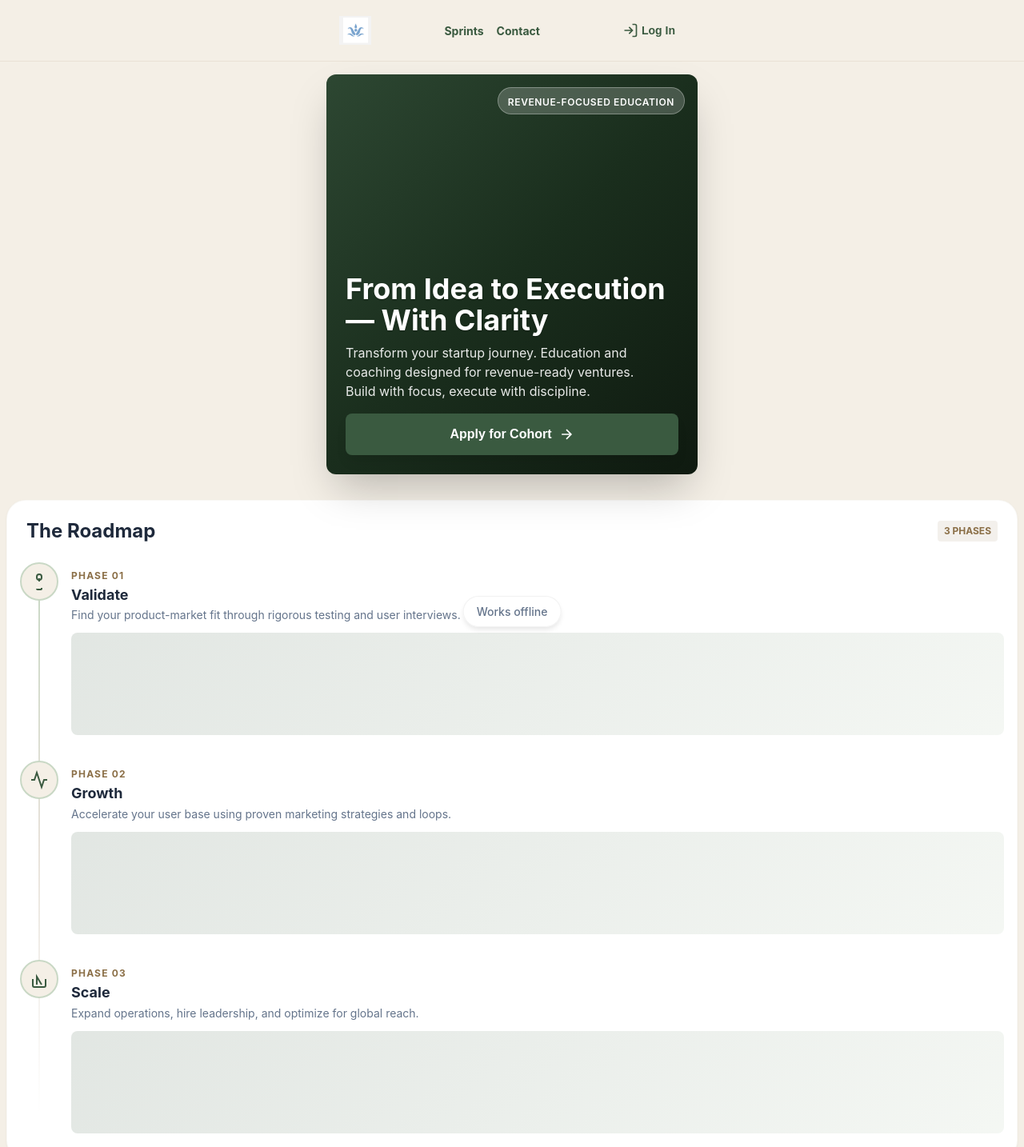
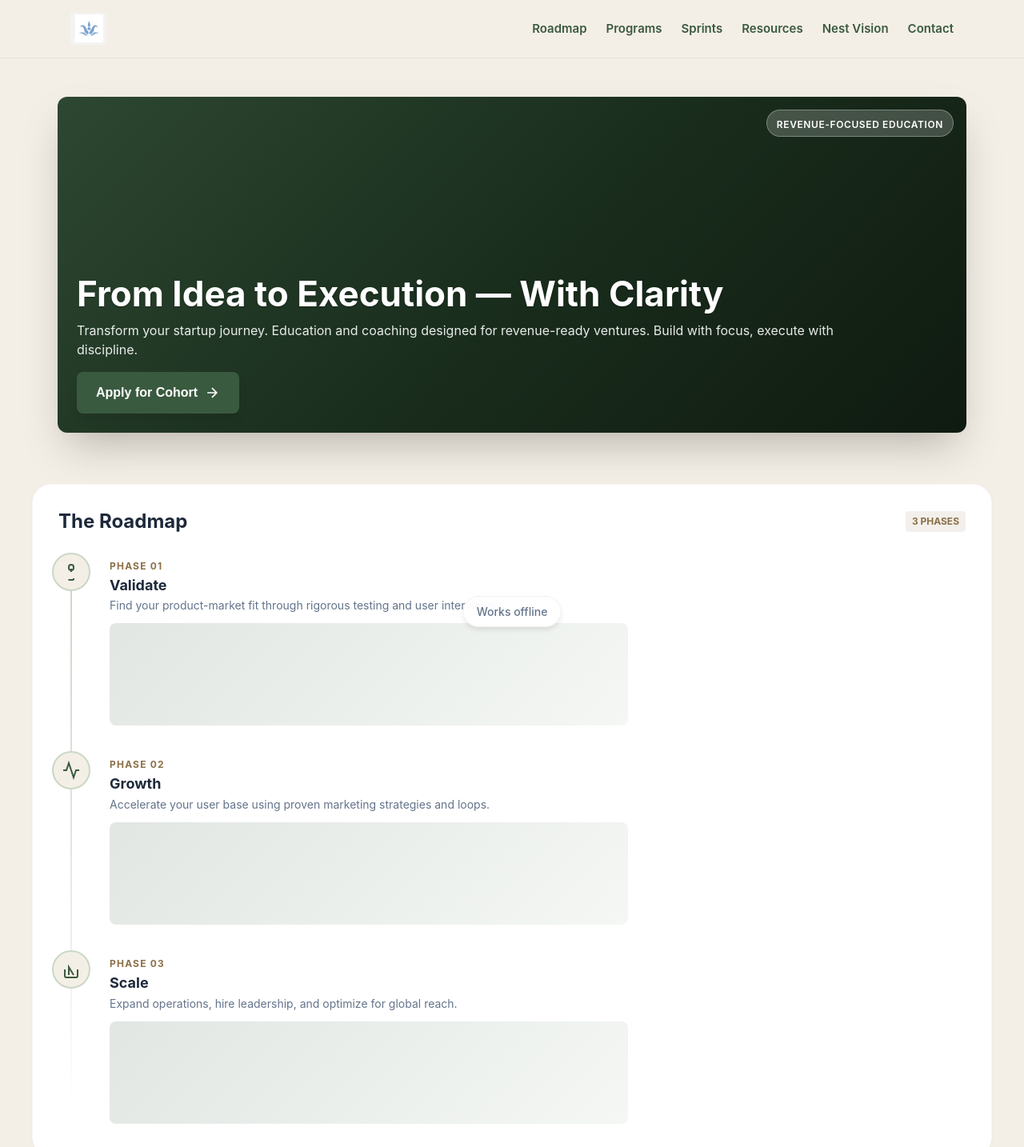
Before and after one commit to akshu5688/acharya-ventures-landing-pages, a website: page gurukullanding page 2/index.html in a window 1280 px wide. Shown: the top 1434 px of the page at 80% size. Drawn offline with Linux system fonts and the light colour scheme.

Commit message:
Desktop-optimized UI: wider layout, full nav with sections, remove login button
Made-with: Cursor

```diff
--- a/gurukullanding page 2/index.html
+++ b/gurukullanding page 2/index.html
@@ -47,9 +47,9 @@
     h2 { font-size: clamp(1.5rem, 4vw, 2rem); }
     h3 { font-size: clamp(1.125rem, 3vw, 1.375rem); }
 
-    /* ===== Layout ===== */
-    .container { width: 100%; max-width: 512px; margin: 0 auto; padding: 0 1rem; }
-    @media (min-width: 640px) { .container { padding: 0 1.5rem; } }
+    /* ===== Layout — Desktop-first ===== */
+    .container { width: 100%; max-width: 1200px; margin: 0 auto; padding: 0 1.5rem; }
+    @media (min-width: 1024px) { .container { padding: 0 2rem; } }
 
     /* ===== Header ===== */
     header {
@@ -69,30 +69,18 @@
       padding: 1rem;
       min-height: 56px;
     }
-    .logo { font-size: 1.25rem; font-weight: 900; color: var(--secondary); flex: 1; }
-    .btn-login {
-      display: flex;
-      align-items: center;
-      gap: 0.25rem;
-      background: none;
-      border: none;
-      color: var(--primary);
-      font-weight: 700;
-      font-size: 0.875rem;
-      cursor: pointer;
-      padding: 0.5rem 0.75rem;
-      min-height: 44px;
-      min-width: 44px;
-      justify-content: center;
-    }
-    .btn-login:active { opacity: 0.7; }
+    .logo { font-size: 1.25rem; font-weight: 900; color: var(--secondary); }
+    .nav-links { display: flex; align-items: center; gap: 1.5rem; flex-wrap: wrap; }
+    .nav-links a { color: var(--primary); font-weight: 600; font-size: 0.9375rem; text-decoration: none; transition: color 0.2s; }
+    .nav-links a:hover { color: var(--secondary); }
     .icon { width: 20px; height: 20px; flex-shrink: 0; }
 
     /* ===== Hero ===== */
-    .hero { padding: 1rem 0 2rem; }
+    .hero { padding: 2rem 0 3rem; }
+    @media (min-width: 768px) { .hero { padding: 3rem 0 4rem; } }
     .hero-card {
       position: relative;
-      min-height: min(500px, 70vh);
+      min-height: min(420px, 55vh);
       border-radius: 0.75rem;
       overflow: hidden;
       box-shadow: 0 25px 50px -12px rgba(0,0,0,0.25);
@@ -113,14 +101,15 @@
     }
     .hero-badge span { font-size: 0.75rem; font-weight: 600; color: white; text-transform: uppercase; letter-spacing: 0.05em; }
     .hero-content { padding: 1.5rem; }
-    .hero h1 { color: white; font-size: clamp(1.75rem, 6vw, 2.25rem); line-height: 1.1; text-shadow: 0 1px 2px rgba(0,0,0,0.3); }
+    .hero h1 { color: white; font-size: clamp(1.75rem, 4vw, 2.75rem); line-height: 1.15; text-shadow: 0 1px 2px rgba(0,0,0,0.3); }
     .hero p { color: rgba(255,255,255,0.9); font-size: 1rem; margin-top: 0.5rem; max-width: 90%; }
     .btn-cta {
-      display: flex;
+      display: inline-flex;
       align-items: center;
       justify-content: center;
       gap: 0.5rem;
-      width: 100%;
+      width: auto;
+      min-width: 200px;
       background: var(--primary);
       color: white;
       font-weight: 700;
@@ -140,8 +129,10 @@
     .timeline {
       background: white;
       border-radius: 1.5rem;
-      margin: 0 0.5rem 2rem;
-      padding: 1.5rem 1rem;
+      margin: 0 auto 3rem;
+      padding: 2rem 1.5rem;
+      max-width: 1200px;
+      width: calc(100% - 3rem);
       box-shadow: 0 1px 3px rgba(0,0,0,0.05);
       border: 1px solid rgba(139, 111, 71, 0.05);
     }
@@ -157,8 +148,9 @@
     .timeline-grid {
       display: grid;
       grid-template-columns: 48px 1fr;
-      gap: 0 1rem;
+      gap: 0 1.5rem;
       position: relative;
+      max-width: 720px;
     }
     .timeline-line {
       position: absolute;
@@ -203,7 +195,10 @@
     .section-label::before { content: ''; width: 2rem; height: 1px; background: var(--secondary); }
     .section-label span { font-size: 0.75rem; font-weight: 700; color: var(--secondary); text-transform: uppercase; letter-spacing: 0.1em; }
     .section-title { font-size: 1.875rem; font-weight: 900; color: var(--text); margin-bottom: 1.5rem; padding: 0 0.5rem; }
-    .cards { display: flex; flex-direction: column; gap: 1rem; padding: 0 0 2rem; }
+    @media (min-width: 1024px) { .section-title { font-size: 2.25rem; } }
+    .cards { display: grid; grid-template-columns: 1fr; gap: 1rem; padding: 0 0 2rem; }
+    @media (min-width: 768px) { .cards { grid-template-columns: repeat(2, 1fr); } }
+    @media (min-width: 1024px) { .cards { grid-template-columns: repeat(3, 1fr); gap: 1.25rem; } }
     .card {
       background: white;
       padding: 1.25rem;
@@ -253,9 +248,10 @@
     .footer-cta {
       background: var(--secondary);
       color: white;
-      border-radius: 0.75rem;
-      padding: 2rem;
-      margin: 0 1rem 4rem;
+      border-radius: 1rem;
+      padding: 3rem 2rem;
+      margin: 0 auto 4rem;
+      max-width: 1200px;
       text-align: center;
       position: relative;
       overflow: hidden;
@@ -284,9 +280,11 @@
     }
     .footer-cta-inner { position: relative; z-index: 1; }
     .footer-cta h2 { color: white; font-size: 1.5rem; margin-bottom: 0.75rem; }
-    .footer-cta p { color: rgba(255,255,255,0.8); font-size: 0.875rem; margin-bottom: 1.5rem; max-width: 18rem; margin-left: auto; margin-right: auto; }
+    .footer-cta p { color: rgba(255,255,255,0.8); font-size: 0.9375rem; margin-bottom: 1.5rem; max-width: 28rem; margin-left: auto; margin-right: auto; }
     .btn-trial {
-      width: 100%;
+      width: auto;
+      min-width: 200px;
+      padding: 0.875rem 2rem;
       background: white;
       color: var(--secondary);
       font-weight: 700;
@@ -326,15 +324,15 @@
   <header>
     <div class="container">
       <div class="header-inner">
-        <a href="index.html" style="text-decoration:none;"><img src="logo.png" alt="Startup Gurukul" style="height:36px;display:block;"></a>
-        <nav class="nav-links" style="display:flex;align-items:center;gap:1rem;">
-          <a href="sprints.html" style="color:var(--primary);font-weight:700;font-size:0.875rem;text-decoration:none;">Sprints</a>
-          <a href="#contact" style="color:var(--primary);font-weight:700;font-size:0.875rem;text-decoration:none;">Contact</a>
+        <a href="index.html" style="text-decoration:none;"><img src="logo.png" alt="Startup Gurukul" style="height:40px;display:block;"></a>
+        <nav class="nav-links">
+          <a href="#roadmap">Roadmap</a>
+          <a href="#programs">Programs</a>
+          <a href="sprints.html">Sprints</a>
+          <a href="#content-hub">Resources</a>
+          <a href="#nest-vision">Nest Vision</a>
+          <a href="#contact">Contact</a>
         </nav>
-        <button class="btn-login" aria-label="Log in">
-          <svg class="icon" viewBox="0 0 24 24" fill="none" stroke="currentColor" stroke-width="2"><path d="M15 3h4a2 2 0 0 1 2 2v14a2 2 0 0 1-2 2h-4M10 17l5-5-5-5M15 12H3"/></svg>
-          <span>Log In</span>
-        </button>
       </div>
     </div>
   </header>
@@ -353,7 +351,7 @@
       </div>
     </section>
 
-    <section class="timeline">
+    <section class="timeline" id="roadmap">
       <div class="timeline-header">
         <h2>The Roadmap</h2>
         <span class="phase-badge">3 PHASES</span>
@@ -424,7 +422,7 @@
       </div>
     </section>
 
-    <section class="container">
+    <section class="container" id="workspace">
       <div class="section-label"><span>Workspace</span></div>
       <h2 class="section-title">Startup Coaching & Mentorship</h2>
       <div class="cards">
```
